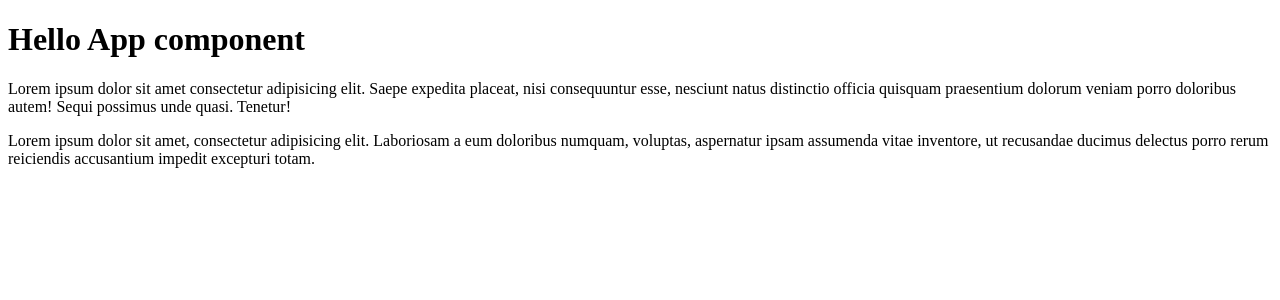
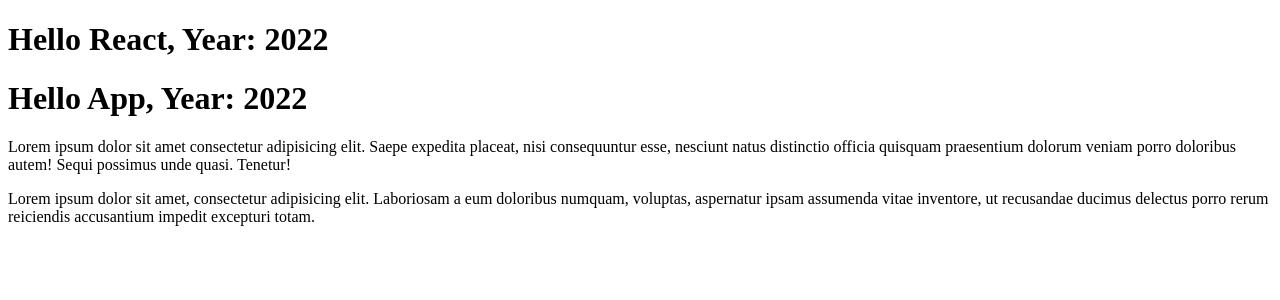
Before and after one commit to MarynaPershyna/29-11-react, a React (Create React App) app: page / in a window 1280 px wide. Shown: the top 300 px of the page. Built offline with nearby package versions, Linux system fonts and the light colour scheme.

Commit message:
add year and title

```diff
--- a/src/Title.tsx
+++ b/src/Title.tsx
@@ -1,3 +1,11 @@
-export const Title = () => {
-    return <h1>Hello App component</h1>
+
+interface TitleProps {
+    title: string
+    year: number
 }
+
+
+const Title = (props: TitleProps) => {
+    return <h1>Hello {props.title}, Year: {props.year}</h1>
+}
+export default Title
--- a/src/index.tsx
+++ b/src/index.tsx
@@ -1,6 +1,6 @@
 import React from 'react'
 import ReactDOM from 'react-dom/client'
-import { Title } from './Title'
+import Title from './Title'
 
 // const title = React.createElement(
 //   'h1',
@@ -125,7 +125,7 @@
 // root.render(<React.StrictMode>{<App />}</React.StrictMode>)
 
 
-//========
+//========Експорт=====
 
 
 
@@ -152,7 +152,8 @@
   const App = () => {
     return (
         <>
-            <Title />
+            <Title title="React" year = {2022}/>
+            <Title title = "App" year = {2022} />
             <Content />
         </>
     )
```
